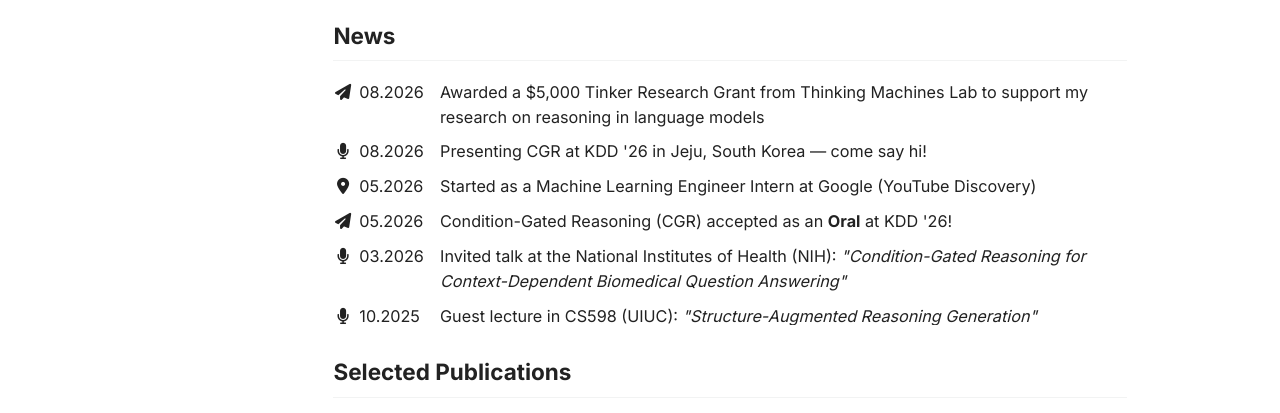
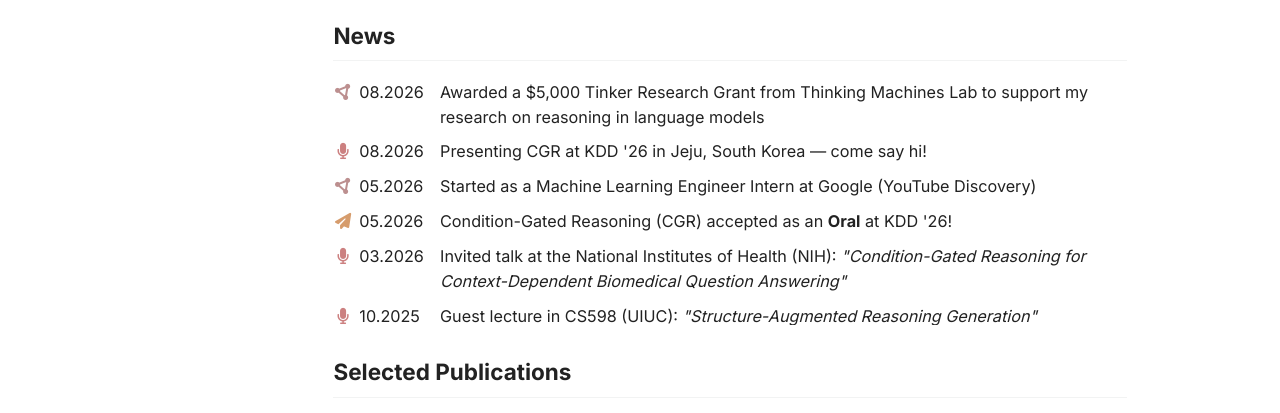
Before and after one commit to jashparekh1/jashparekh1.github.io, a Jekyll site: the page built from _pages/about.md, in a window 1280 px wide. Shown: the part 372-785 px from the top of the page. Built offline with Jekyll 4.4.1, drawn with Linux system fonts in a browser that asks for light colours; some web fonts are replaced.

Commit message:
Pastel news icons: plane=papers, mic=talks, circle-nodes=misc
Co-Authored-By: Claude Fable 5 <noreply@anthropic.com>

```diff
--- a/_pages/about.md
+++ b/_pages/about.md
@@ -25,47 +25,47 @@ redirect_from:
 <table class="news-table">
   <tbody>
     <tr>
-      <td class="news-emoji"><i class="fas fa-paper-plane"></i></td>
+      <td class="news-emoji"><i class="fas fa-circle-nodes news-icon-misc"></i></td>
       <td class="news-date">08.2026</td>
       <td class="news-desc">Awarded a $5,000 Tinker Research Grant from Thinking Machines Lab to support my research on reasoning in language models</td>
     </tr>
     <tr>
-      <td class="news-emoji"><i class="fas fa-microphone"></i></td>
+      <td class="news-emoji"><i class="fas fa-microphone news-icon-talk"></i></td>
       <td class="news-date">08.2026</td>
       <td class="news-desc">Presenting CGR at KDD '26 in Jeju, South Korea — come say hi!</td>
     </tr>
     <tr>
-      <td class="news-emoji"><i class="fas fa-location-dot"></i></td>
+      <td class="news-emoji"><i class="fas fa-circle-nodes news-icon-misc"></i></td>
       <td class="news-date">05.2026</td>
       <td class="news-desc">Started as a Machine Learning Engineer Intern at Google (YouTube Discovery)</td>
     </tr>
     <tr>
-      <td class="news-emoji"><i class="fas fa-paper-plane"></i></td>
+      <td class="news-emoji"><i class="fas fa-paper-plane news-icon-paper"></i></td>
       <td class="news-date">05.2026</td>
       <td class="news-desc">Condition-Gated Reasoning (CGR) accepted as an <strong>Oral</strong> at KDD '26!</td>
     </tr>
     <tr>
-      <td class="news-emoji"><i class="fas fa-microphone"></i></td>
+      <td class="news-emoji"><i class="fas fa-microphone news-icon-talk"></i></td>
       <td class="news-date">03.2026</td>
       <td class="news-desc">Invited talk at the National Institutes of Health (NIH): <em>"Condition-Gated Reasoning for Context-Dependent Biomedical Question Answering"</em></td>
     </tr>
     <tr>
-      <td class="news-emoji"><i class="fas fa-microphone"></i></td>
+      <td class="news-emoji"><i class="fas fa-microphone news-icon-talk"></i></td>
       <td class="news-date">10.2025</td>
       <td class="news-desc">Guest lecture in CS598 (UIUC): <em>"Structure-Augmented Reasoning Generation"</em></td>
     </tr>
     <tr>
-      <td class="news-emoji"><i class="fas fa-location-dot"></i></td>
+      <td class="news-emoji"><i class="fas fa-circle-nodes news-icon-misc"></i></td>
       <td class="news-date">08.2025</td>
       <td class="news-desc">Started my MS in Computer Science at UIUC, advised by Prof. Jiawei Han</td>
     </tr>
     <tr>
-      <td class="news-emoji"><i class="fas fa-paper-plane"></i></td>
+      <td class="news-emoji"><i class="fas fa-paper-plane news-icon-paper"></i></td>
       <td class="news-date">04.2025</td>
       <td class="news-desc">Care-Pilot paper published at CHI '25</td>
     </tr>
     <tr>
-      <td class="news-emoji"><i class="fas fa-location-dot"></i></td>
+      <td class="news-emoji"><i class="fas fa-circle-nodes news-icon-misc"></i></td>
       <td class="news-date">01.2025</td>
       <td class="news-desc">Started as a Software Engineer Intern at NVIDIA (Autonomous Vehicle Evaluation)</td>
     </tr>
--- a/_sass/_custom.scss
+++ b/_sass/_custom.scss
@@ -167,6 +167,20 @@ body {
     padding-right: 0.4em;
     text-align: center;
     white-space: nowrap;
+  }
+
+  /* Pastel category icons: paper-plane = accepted papers,
+     microphone = talks, circle-nodes = everything else */
+  .news-icon-paper {
+    color: #d69c6c;
+  }
+
+  .news-icon-talk {
+    color: #cc8080;
+  }
+
+  .news-icon-misc {
+    color: #bc8f8f;
   }
 
   .news-date {
```
